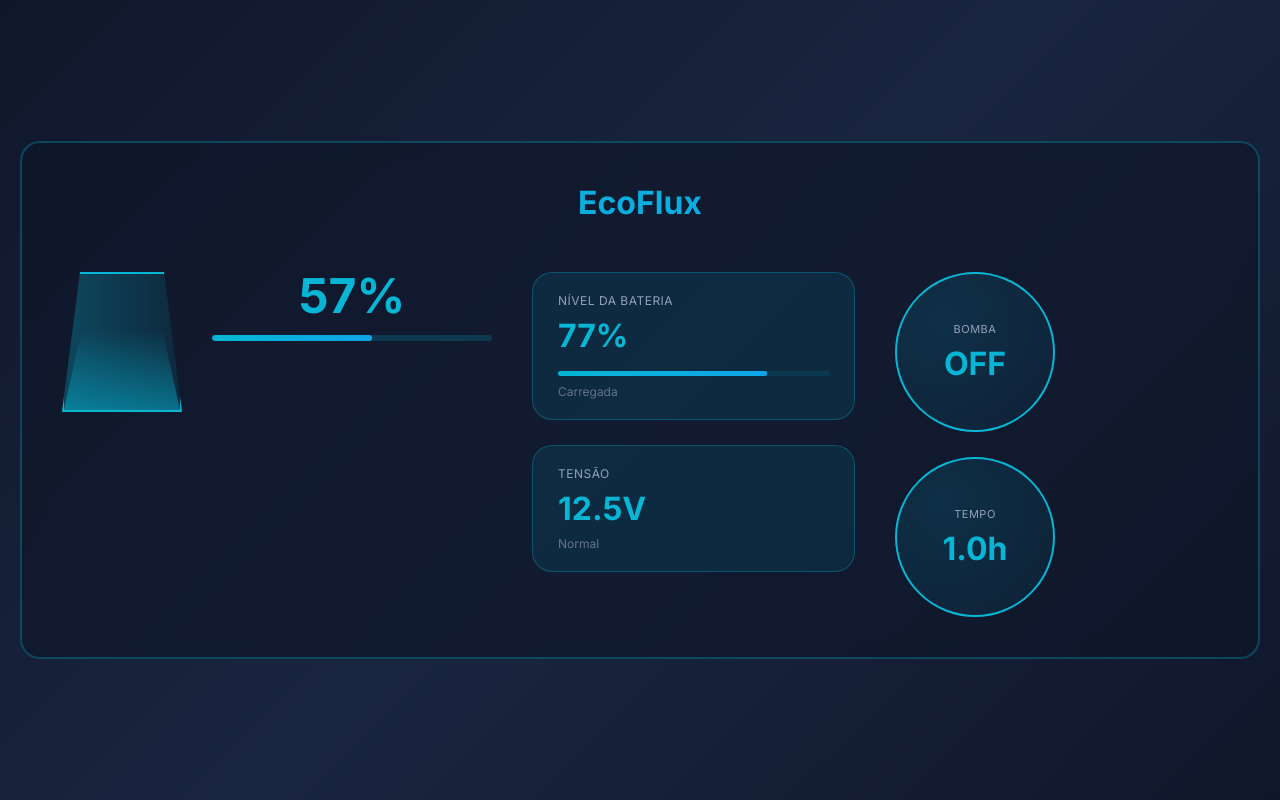
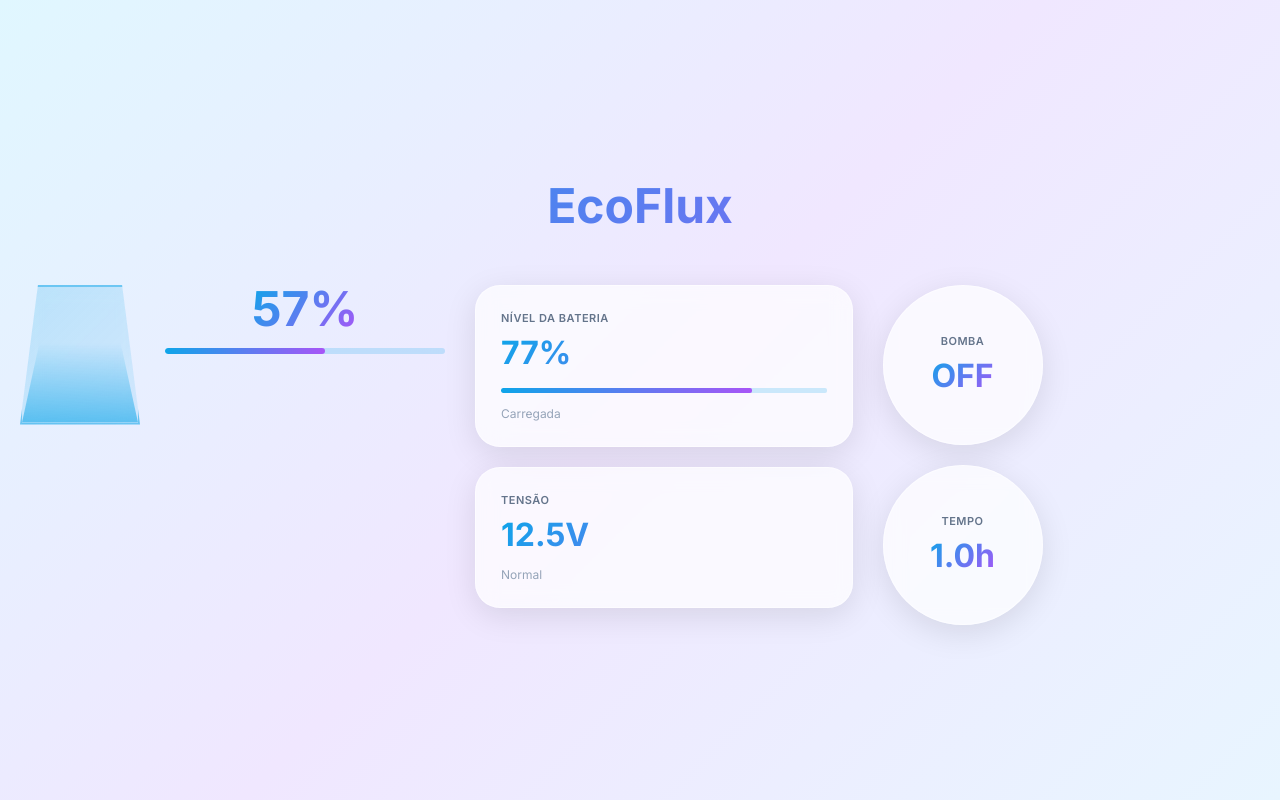
Before and after one commit to Rabugex/Eco-Flux, a plain HTML site: page index.html in a window 1280 px wide. Drawn offline with Linux system fonts and the light colour scheme.

Commit message:
Update index.html

```diff
--- a/index.html
+++ b/index.html
@@ -5,7 +5,7 @@
     <meta name="viewport" content="width=device-width, initial-scale=1.0, maximum-scale=5.0, user-scalable=yes">
     <meta name="description" content="EcoFlux - Sistema de Limpeza Inteligente de Rios">
     <meta name="theme-color" content="#0f172a">
-    <title>EcoFlux Dashboard - Minimalista</title>
+    <title>EcoFlux Dashboard - Glassmorphism</title>
 
     <link rel="preconnect" href="https://fonts.googleapis.com">
     <link rel="preconnect" href="https://fonts.gstatic.com" crossorigin>
@@ -27,8 +27,8 @@
 
         body {
             font-family: 'Inter', sans-serif;
-            background: linear-gradient(135deg, #0f172a 0%, #1a2540 50%, #0f172a 100%);
-            color: #e2e8f0;
+            background: linear-gradient(135deg, #e0f7ff 0%, #f0e7ff 50%, #e8f5ff 100%);
+            color: #1e293b;
             min-height: 100vh;
             display: flex;
             justify-content: center;
@@ -39,11 +39,6 @@
         .container {
             max-width: 1400px;
             width: 100%;
-            background: rgba(15, 23, 42, 0.7);
-            border: 2px solid rgba(6, 182, 212, 0.3);
-            border-radius: 20px;
-            padding: 40px;
-            backdrop-filter: blur(10px);
         }
 
         .header {
@@ -52,8 +47,8 @@
         }
 
         .header h1 {
-            font-size: 32px;
-            background: linear-gradient(135deg, #06b6d4 0%, #0ea5e9 100%);
+            font-size: 48px;
+            background: linear-gradient(135deg, #0ea5e9 0%, #a855f7 100%);
             -webkit-background-clip: text;
             -webkit-text-fill-color: transparent;
             background-clip: text;
@@ -63,7 +58,7 @@
         .dashboard {
             display: grid;
             grid-template-columns: 1fr 1fr 1fr;
-            gap: 40px;
+            gap: 30px;
             align-items: flex-start;
         }
 
@@ -77,20 +72,21 @@
         .balde-container {
             display: flex;
             align-items: flex-start;
-            gap: 30px;
+            gap: 25px;
         }
 
         .balde {
             width: 120px;
             height: 140px;
-            background: linear-gradient(to right, rgba(6, 182, 212, 0.3), rgba(6, 182, 212, 0.1));
-            border: 2px solid #06b6d4;
+            background: linear-gradient(135deg, rgba(14, 165, 233, 0.2), rgba(14, 165, 233, 0.1));
+            border: 2px solid rgba(14, 165, 233, 0.5);
             clip-path: polygon(15% 0%, 85% 0%, 100% 100%, 0% 100%);
             display: flex;
             align-items: flex-end;
             justify-content: center;
             position: relative;
             flex-shrink: 0;
+            backdrop-filter: blur(10px);
         }
 
         .balde-fill {
@@ -98,7 +94,7 @@
             bottom: 0;
             left: 0;
             right: 0;
-            background: linear-gradient(to top, rgba(6, 182, 212, 0.5), transparent);
+            background: linear-gradient(to top, rgba(14, 165, 233, 0.6), transparent);
             clip-path: polygon(15% 0%, 85% 0%, 100% 100%, 0% 100%);
             animation: fillWave 3s ease-in-out infinite;
             height: 57%;
@@ -119,21 +115,25 @@
         .percentual {
             font-size: 48px;
             font-weight: 700;
-            color: #06b6d4;
+            background: linear-gradient(135deg, #0ea5e9 0%, #a855f7 100%);
+            -webkit-background-clip: text;
+            -webkit-text-fill-color: transparent;
+            background-clip: text;
             line-height: 1;
         }
 
         .progress-bar {
             width: 280px;
             height: 6px;
-            background: rgba(6, 182, 212, 0.2);
+            background: rgba(14, 165, 233, 0.2);
             border-radius: 3px;
             overflow: hidden;
+            backdrop-filter: blur(10px);
         }
 
         .progress-fill {
             height: 100%;
-            background: linear-gradient(90deg, #06b6d4 0%, #0ea5e9 100%);
+            background: linear-gradient(90deg, #0ea5e9 0%, #a855f7 100%);
             width: 57%;
             border-radius: 3px;
         }
@@ -142,41 +142,55 @@
         .info-section {
             display: flex;
             flex-direction: column;
-            gap: 25px;
+            gap: 20px;
         }
 
-        .info-pill {
-            background: rgba(6, 182, 212, 0.1);
-            border: 1px solid rgba(6, 182, 212, 0.3);
-            border-radius: 20px;
-            padding: 20px 25px;
+        .glass-pill {
+            background: rgba(255, 255, 255, 0.7);
+            backdrop-filter: blur(10px);
+            border-radius: 25px;
+            padding: 25px;
+            border: 1px solid rgba(255, 255, 255, 0.5);
+            box-shadow: 0 8px 32px rgba(0, 0, 0, 0.1);
             display: flex;
             flex-direction: column;
             gap: 8px;
+            transition: all 0.3s ease;
         }
 
-        .info-label {
+        .glass-pill:hover {
+            transform: translateY(-5px);
+            box-shadow: 0 12px 40px rgba(0, 0, 0, 0.15);
+            background: rgba(255, 255, 255, 0.8);
+        }
+
+        .glass-label {
+            font-size: 11px;
+            color: #64748b;
+            text-transform: uppercase;
+            letter-spacing: 0.5px;
+            font-weight: 600;
+        }
+
+        .glass-value {
+            font-size: 32px;
+            font-weight: 700;
+            background: linear-gradient(135deg, #0ea5e9 0%, #a855f7 100%);
+            -webkit-background-clip: text;
+            -webkit-text-fill-color: transparent;
+            background-clip: text;
+        }
+
+        .glass-detail {
             font-size: 12px;
             color: #94a3b8;
-            text-transform: uppercase;
-            letter-spacing: 0.5px;
-        }
-
-        .info-value {
-            font-size: 32px;
-            font-weight: 700;
-            color: #06b6d4;
-        }
-
-        .info-detail {
-            font-size: 12px;
-            color: #64748b;
+            margin-top: 5px;
         }
 
         .battery-progress {
             width: 100%;
             height: 5px;
-            background: rgba(6, 182, 212, 0.1);
+            background: rgba(14, 165, 233, 0.2);
             border-radius: 2px;
             margin-top: 8px;
             overflow: hidden;
@@ -184,7 +198,7 @@
 
         .battery-progress-fill {
             height: 100%;
-            background: linear-gradient(90deg, #06b6d4 0%, #0ea5e9 100%);
+            background: linear-gradient(90deg, #0ea5e9 0%, #a855f7 100%);
             width: 77%;
             border-radius: 2px;
         }
@@ -193,54 +207,52 @@
         .circulares {
             display: flex;
             flex-direction: column;
-            gap: 25px;
+            gap: 20px;
         }
 
-        .circulo {
+        .glass-circle {
             width: 160px;
             height: 160px;
             border-radius: 50%;
-            border: 2px solid #06b6d4;
+            background: rgba(255, 255, 255, 0.7);
+            backdrop-filter: blur(10px);
+            border: 1px solid rgba(255, 255, 255, 0.5);
+            box-shadow: 0 8px 32px rgba(0, 0, 0, 0.1);
             display: flex;
             flex-direction: column;
             justify-content: center;
             align-items: center;
             gap: 8px;
-            background: rgba(6, 182, 212, 0.05);
-            position: relative;
-            overflow: hidden;
+            transition: all 0.3s ease;
         }
 
-        .circulo::before {
-            content: '';
-            position: absolute;
-            top: 0;
-            left: 0;
-            right: 0;
-            bottom: 0;
-            background: radial-gradient(circle at 30% 30%, rgba(6, 182, 212, 0.1), transparent);
-            pointer-events: none;
+        .glass-circle:hover {
+            transform: translateY(-5px);
+            box-shadow: 0 12px 40px rgba(0, 0, 0, 0.15);
+            background: rgba(255, 255, 255, 0.8);
         }
 
-        .circulo-label {
+        .circle-label {
             font-size: 11px;
-            color: #94a3b8;
+            color: #64748b;
             text-transform: uppercase;
             letter-spacing: 0.5px;
-            z-index: 1;
+            font-weight: 600;
         }
 
-        .circulo-valor {
+        .circle-value {
             font-size: 32px;
             font-weight: 700;
-            color: #06b6d4;
-            z-index: 1;
+            background: linear-gradient(135deg, #0ea5e9 0%, #a855f7 100%);
+            -webkit-background-clip: text;
+            -webkit-text-fill-color: transparent;
+            background-clip: text;
         }
 
         @media (max-width: 1200px) {
             .dashboard {
                 grid-template-columns: 1fr;
-                gap: 30px;
+                gap: 25px;
             }
 
             .balde-container {
@@ -254,12 +266,8 @@
         }
 
         @media (max-width: 768px) {
-            .container {
-                padding: 20px;
-            }
-
             .header h1 {
-                font-size: 24px;
+                font-size: 32px;
             }
 
             .dashboard {
@@ -275,7 +283,7 @@
                 width: 200px;
             }
 
-            .circulo {
+            .glass-circle {
                 width: 140px;
                 height: 140px;
             }
@@ -306,31 +314,31 @@
 
             <!-- COLUNA 2: BATERIA E TENSÃO -->
             <div class="info-section">
-                <div class="info-pill">
-                    <div class="info-label">Nível da Bateria</div>
-                    <div class="info-value">77%</div>
+                <div class="glass-pill">
+                    <div class="glass-label">Nível da Bateria</div>
+                    <div class="glass-value">77%</div>
                     <div class="battery-progress">
                         <div class="battery-progress-fill"></div>
                     </div>
-                    <div class="info-detail">Carregada</div>
+                    <div class="glass-detail">Carregada</div>
                 </div>
 
-                <div class="info-pill">
-                    <div class="info-label">Tensão</div>
-                    <div class="info-value">12.5V</div>
-                    <div class="info-detail">Normal</div>
+                <div class="glass-pill">
+                    <div class="glass-label">Tensão</div>
+                    <div class="glass-value">12.5V</div>
+                    <div class="glass-detail">Normal</div>
                 </div>
             </div>
 
             <!-- COLUNA 3: CIRCULARES -->
             <div class="circulares">
-                <div class="circulo">
-                    <div class="circulo-label">Bomba</div>
-                    <div class="circulo-valor">OFF</div>
+                <div class="glass-circle">
+                    <div class="circle-label">Bomba</div>
+                    <div class="circle-value">OFF</div>
                 </div>
-                <div class="circulo">
-                    <div class="circulo-label">Tempo</div>
-                    <div class="circulo-valor">1.0h</div>
+                <div class="glass-circle">
+                    <div class="circle-label">Tempo</div>
+                    <div class="circle-value">1.0h</div>
                 </div>
             </div>
         </div>
```
